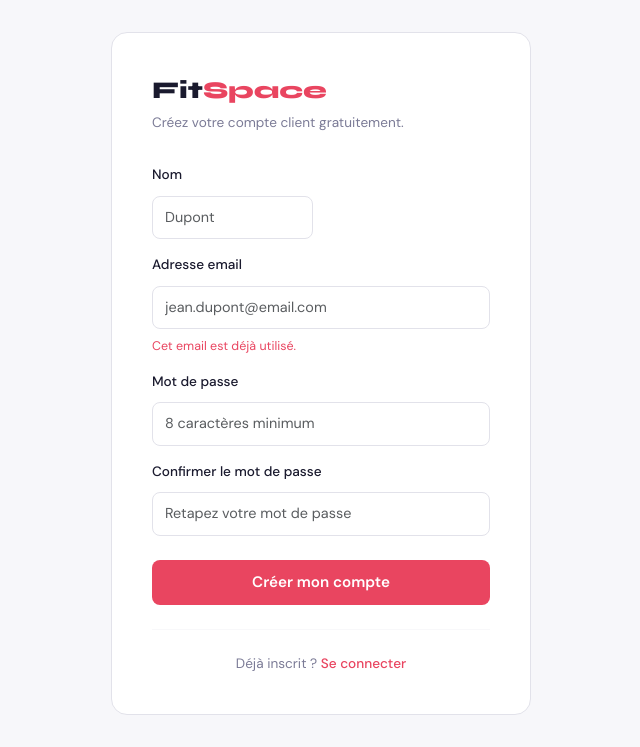
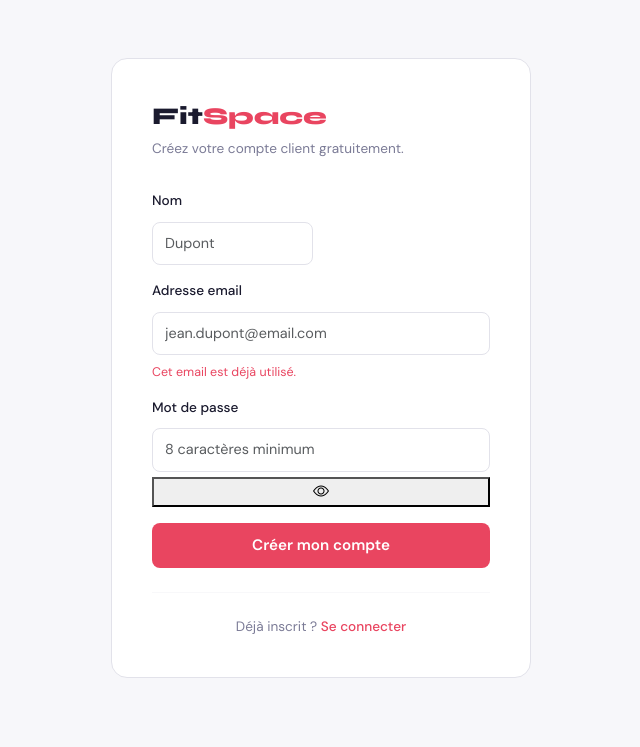
Before and after one commit to BrandyAllan/sport, a CodeIgniter 4 app: the page made by app/Views/auth/register.php in a window 1280 px wide. Shown: the part 64-811 px from the top of the page, without its empty margins (319-959 px from the left). After the commit the page ends 742 px from the top, so only its background shows below. Run offline with PHP 8.4 and a stand-in for CodeIgniter, Linux system fonts and the light colour scheme; the template is opened without the code that fills it, so the values that code supplies are empty; some libraries are stand-ins or nearby versions.

Commit message:
password-register

```diff
--- a/app/Views/auth/register.php
+++ b/app/Views/auth/register.php
@@ -25,12 +25,12 @@
         </div>
         <div class="form-group mb-3">
           <label class="form-label">Mot de passe</label>
-          <input type="password" class="form-control" name="password" placeholder="8 caractères minimum" />
+          <input type="password" class="form-control" name="password" id="password" placeholder="8 caractères minimum" />
+              <button type="button" id="togglePassword" class="btn-toggle">
+                <i class="bi bi-eye" id="toggleIcon"></i>
+            </button>
         </div>
-        <div class="form-group mb-4">
-          <label class="form-label">Confirmer le mot de passe</label>
-          <input type="password" class="form-control" name="password_confirm" placeholder="Retapez votre mot de passe" />
-        </div>
+
         <button type="submit" class="btn-primary-custom">Créer mon compte</button>
       </form>
 
@@ -40,3 +40,19 @@
   </div>
 </section>
 <?= $this->endSection() ?>
+
+
+<script>
+  const passwordInput = document.getElementById('password');
+  const togglePassword = document.getElementById('togglePassword');
+  const toggleIcon = document.getElementById('toggleIcon');
+  togglePassword.addEventListener('click', function () {
+    // Basculer le type entre 'password' et 'text'
+    const isPassword = passwordInput.getAttribute('type') === 'password';
+    passwordInput.setAttribute('type', isPassword ? 'text' : 'password');
+
+    // Basculer l'icône Bootstrap (oeil ouvert / oeil barré)
+    toggleIcon.classList.toggle('bi-eye');
+    toggleIcon.classList.toggle('bi-eye-slash');
+});
+</script>
```
